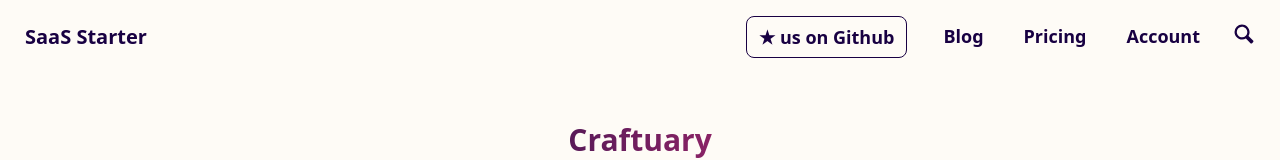
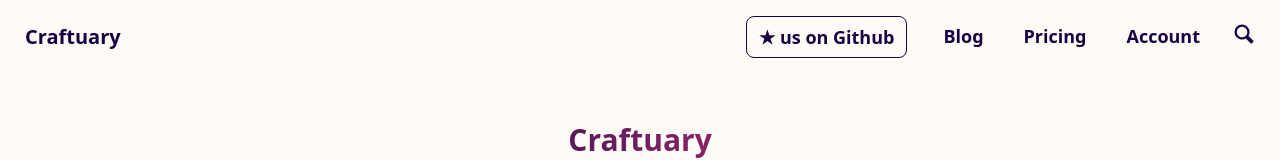
Before and after one commit to sudarshan-vr/sveltekit-saas-starter, a SvelteKit app: page / in a window 1280 px wide. Shown: the top 160 px of the page. Built offline with nearby package versions, Linux system fonts and the light colour scheme.

Commit message:
Update config.ts

```diff
--- a/src/config.ts
+++ b/src/config.ts
@@ -1,5 +1,5 @@
-export const WebsiteName: string = "SaaS Starter"
-export const WebsiteBaseUrl: string = "https://saasstarter.work"
+export const WebsiteName: string = "Craftuary"
+export const WebsiteBaseUrl: string = "https://craftuary.com"
 export const WebsiteDescription: string =
   "Open source, fast, and free to host SaaS template. Built with SvelteKit, Supabase, Stripe, Tailwind, DaisyUI, and Postgres"
 export const CreateProfileStep: boolean = true
```
